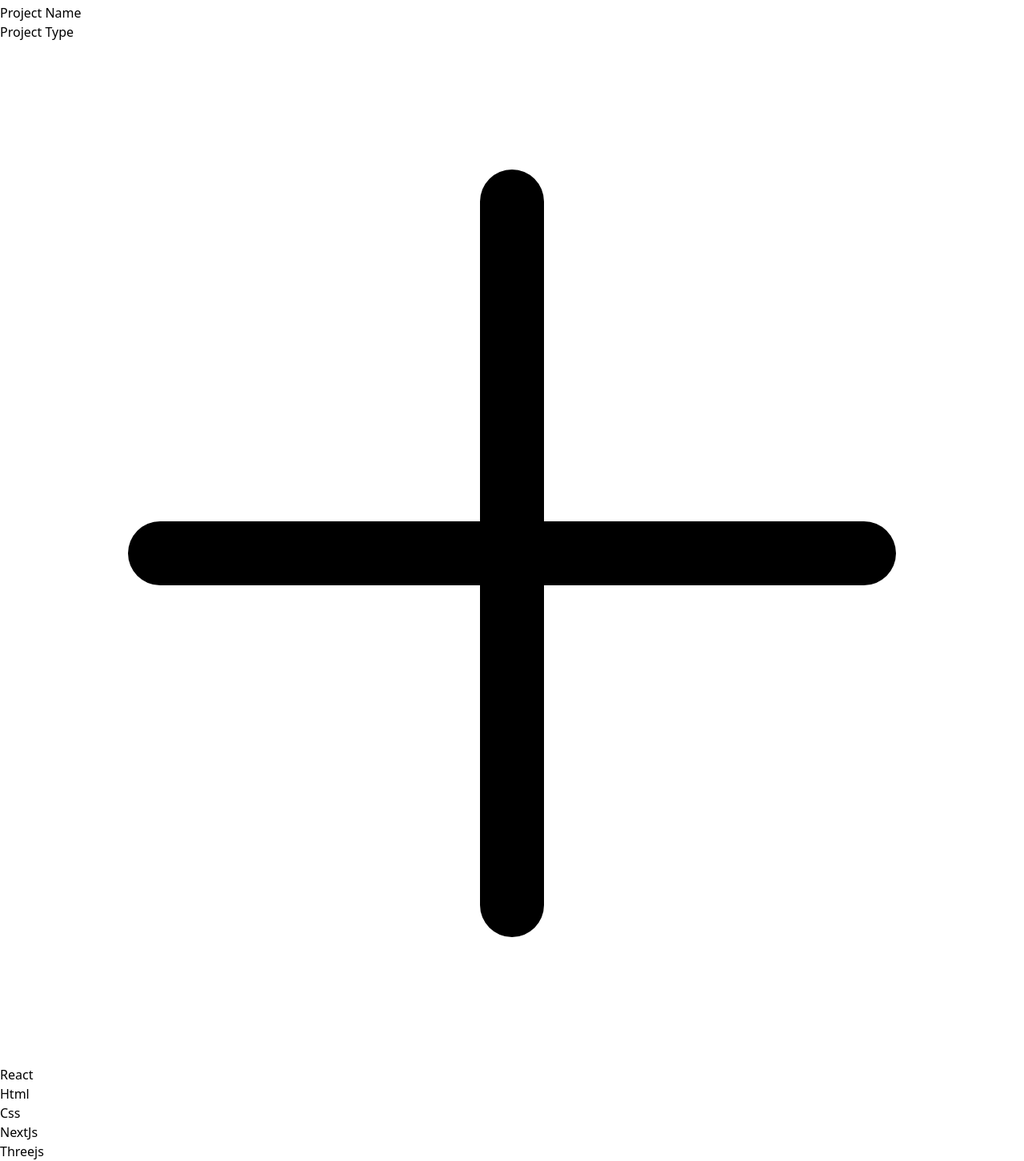
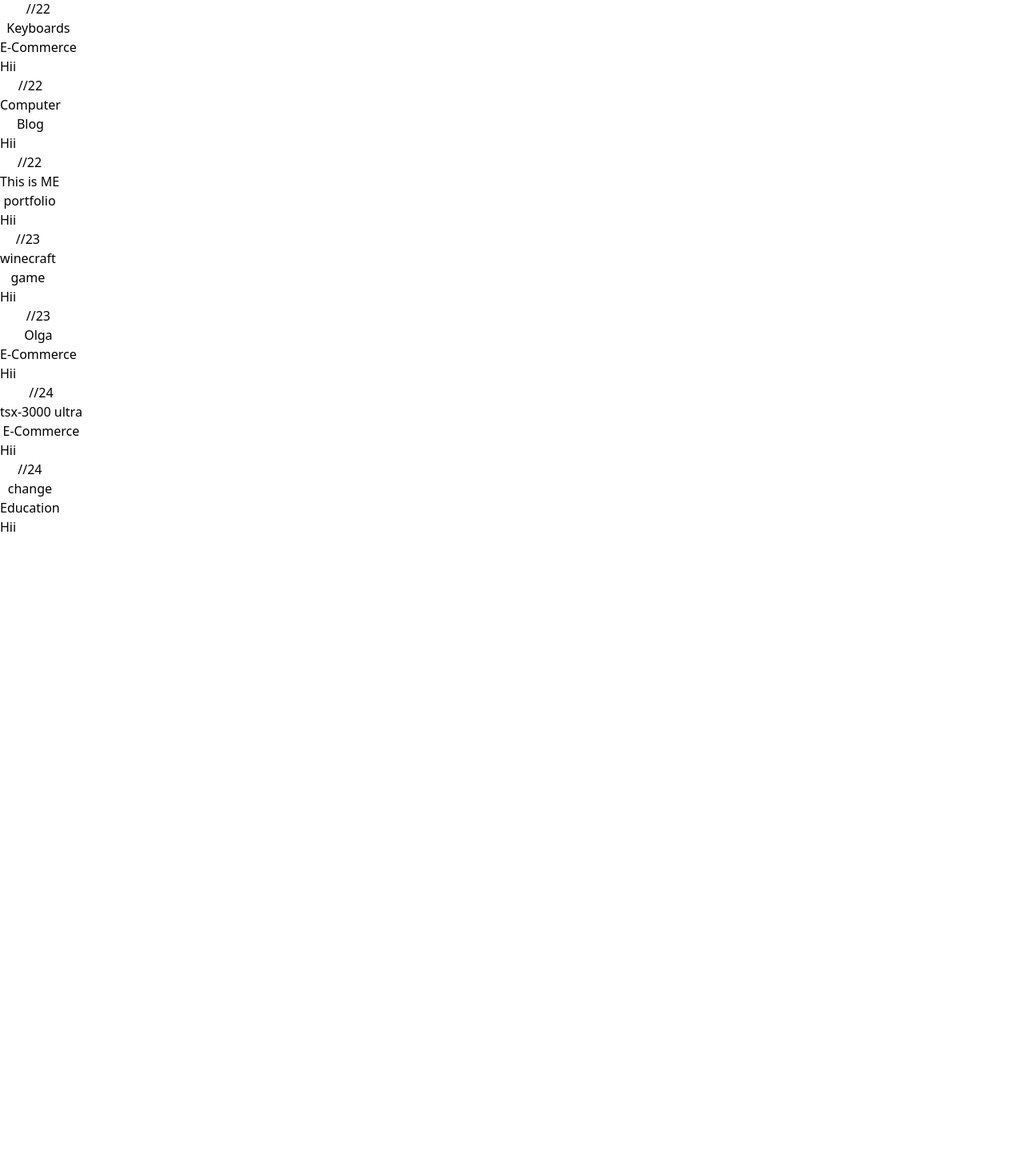
Before and after one commit to ErayC4/portfolio, a React (Vite) app: page / in a window 1280 px wide. Shown: the part 632-2084 px from the top of the page at 80% size. After the commit the page ends 1303 px from the top, so only its background shows below. Built offline with nearby package versions, Linux system fonts and the light colour scheme.

Commit message:
experimenting with layout

```diff
--- a/src/Profile.jsx
+++ b/src/Profile.jsx
@@ -4,7 +4,7 @@ function Profile() {
   const [activeButton, setActiveButton] = React.useState(null);
 
   const buttonContent = [
-    { name: "BlaBla", text: <div className="bg-red-600">hi</div> },
+    { name: "My Story", text: "Bla Bla" },
     { name: "My Vision", text: "Beliebiger Text für Button 2" },
     { name: "My Impact", text: "Beliebiger Text für Button 3" },
   ];
@@ -27,7 +27,7 @@ function Profile() {
           {buttonContent.map((button) => (
             <div key={button.name}>
               <button
-                className="flex justify-between items-center border-t-2 w-full py-4"
+                className="flex justify-between items-center border-t-2 w-full py-8"
                 onClick={() => handleButtonClick(button.name)}
               >
                 <button className=" flex items-start">
@@ -50,7 +50,7 @@ function Profile() {
                     xmlns="http://www.w3.org/2000/svg"
                     fill="currentColor"
                     viewBox="0 0 16 16"
-                    className={"w-6 h-6 rotate-90 transition duration-500 ease-in-out"}
+                    className={"w-6 h-6 rotate-270 transition duration-500 ease-in-out"}
                   >
                     <path
                       fillRule="evenodd"
--- a/src/Projects.jsx
+++ b/src/Projects.jsx
@@ -1,11 +1,50 @@
 import React from "react";
 
 function Projects() {
+  const [activeButton, setActiveButton] = React.useState(null);
+
+  const projects = [
+    { year: "//22", name: "Keyboards", type: "E-Commerce" },
+    { year: "//22", name: "Computer", type: "Blog" },
+    { year: "//22", name: "This is ME", type: "portfolio" },
+    { year: "//23", name: "winecraft", type: "game" },
+    { year: "//23", name: "Olga", type: "E-Commerce" },
+    { year: "//24", name: "tsx-3000 ultra", type: "E-Commerce" },
+    { year: "//24", name: "change", type: "Education" },
+  ];
+
+  const handleButtonClick = (index) => {
+    setActiveButton(activeButton === index ? null : index);
+  };
   return (
-    <div className="h-screen flex flex-col justify-center">
-      <p className="text-8xl">Projects</p>
+    <div className="h-screen flex flex-col justify-center pr-24">
+      <p className="text-8xl pb-16">Projects</p>
+      <div>
+        {projects.map((project) => (
+          <div key={project.year}>
+            <div className="flex">
+              <button className="w-1/2">
+                <div className="grid grid-cols-3 text-2xl border-b border-r pr-4 py-8">
+                  <p className="flex items-center">{project.year}</p>
+                  <p className="flex items-center">{project.name}</p>
+                  <p className="flex items-center">{project.type}</p>
+                </div>
+              </button>
+              <div>
+                <p>Hii</p>
+              </div>
+            </div>
+          </div>
+        ))}
+      </div>
+    </div>
+  );
+}
 
-      <div className="text-2xl border-t mt-16 pt-4 flex justify-between">
+export default Projects;
+
+/*
+<div className="text-2xl border-t  py-8 flex justify-between">
               <div className="flex gap-12 items-center">
                 <p>//22</p>
                 <p>Project Name</p>
@@ -23,17 +62,5 @@ function Projects() {
                   d="M8 2a.5.5 0 0 1 .5.5v5h5a.5.5 0 0 1 0 1h-5v5a.5.5 0 0 1-1 0v-5h-5a.5.5 0 0 1 0-1h5v-5A.5.5 0 0 1 8 2"
                 />
               </svg>
-        <div className="flex items-center gap-4">
-          <p>React</p>
-          <p>Html</p>
-          <p>Css</p>
-          <p>NextJs</p>
-          <p>Threejs</p>
             </div>
-      </div>
-
-    </div>
-  );
-}
-
-export default Projects;
+*/
--- a/src/main.jsx
+++ b/src/main.jsx
@@ -9,7 +9,6 @@ import Projects from "./Projects.jsx";
 ReactDOM.createRoot(document.getElementById("root")).render(
   <div className="bg-black h-full text-white pl-24 ">
     <React.StrictMode>
-      <div className="relative">
       <video
         src="/videos/jupiter7.mkv"
         autoPlay
@@ -17,13 +16,12 @@ ReactDOM.createRoot(document.getElementById("root")).render(
         muted
         className="h-[1700px] w-full object-cover"
       />
-          <div className="absolute top-0 bottom-0">
+      <div className="absolute top-0 bottom-0 pr-24">
         <Cover />
         <Profile />
       </div>
       <Skills />
       <Projects />
-      </div>
     </React.StrictMode>
   </div>
 );
```
Lines whose indentation alone changed are shown as unchanged.
